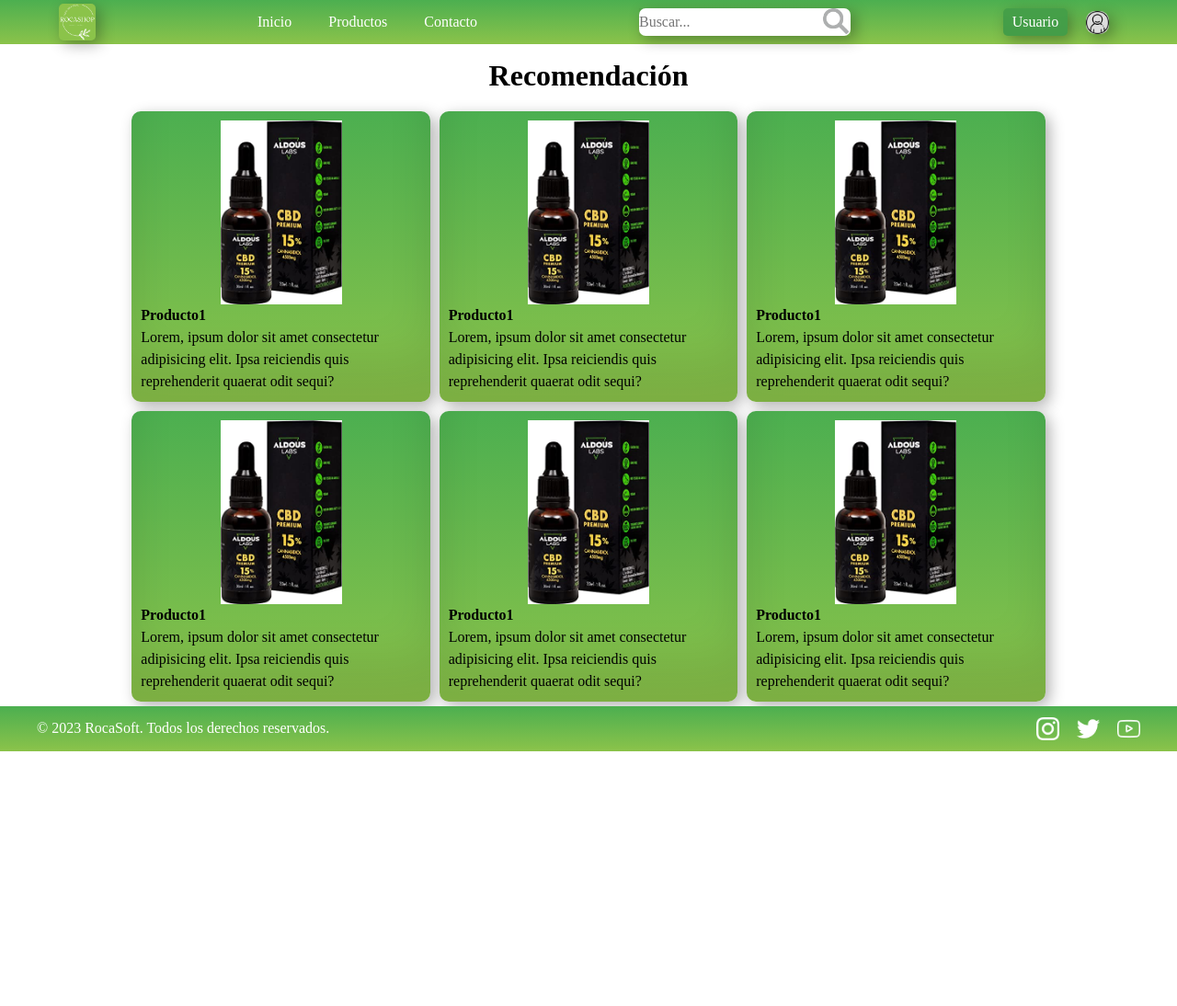
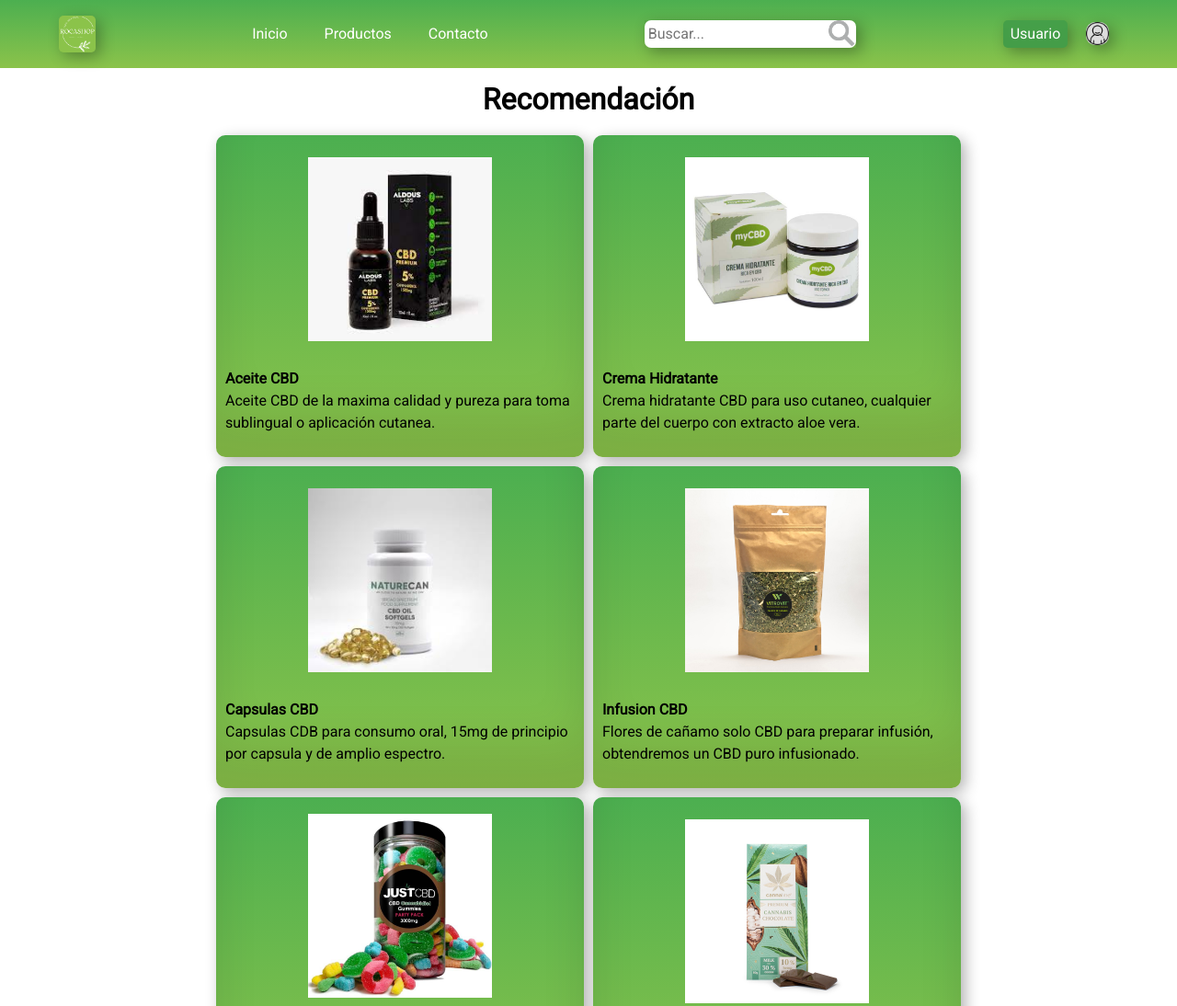
Before and after one commit to iesdonanadiw/proyecto-diw-miguelangelroca, a plain HTML site: page index.html in a window 1280 px wide. Shown: the top 1094 px of the page at 92% size. Before the commit the page ends 817 px from the top, so only its background shows below. Drawn offline with Linux system fonts and the light colour scheme.

Commit message:
Añadida imagenes de productos y más responsive

```diff
--- a/css/index.css
+++ b/css/index.css
@@ -30,80 +30,39 @@
   width: auto;
   height: 25vh;
 }
+.product_description {
+  height: 10vh;
+}
 /* Fin contenido principal */
 
 /*RESPONSIVE*/
 
 /* Dispositivos muy pequeños (moviles, 600px o menos) */
 @media only screen and (max-width: 600px) {
-  .navbar {
-    height: 12vh;
-  }
-  .navbar_menu {
-    display: flex;
-    flex-flow: column;
-  }
-  .navbar_search {
-    flex-flow: column;
-    align-items: center;
-  }
-  .search_input {
-    width: 60px;
-  }
-  .search_button {
-    width: 30px;
-  }
-  .navbar_login {
-    flex-flow: column-reverse;
-    align-items: center;
-    justify-content: center;
-    width: 50px;
-    height: 12vh;
-  }
-  .login_image {
-    width: 30px;
-    height: auto;
-  }
-  .login_button {
-    margin: 0;
-  }
   .products {
     flex-flow: column;
   }
   .product {
     width: 100%;
+    height: auto;
   }
-  .footer {
-    flex-flow: column;
-    height: 12vh;
-    align-items: baseline;
-    justify-content: space-evenly;
-  }
-  .footer_rights {
-    margin-left: 1vh;
+  .product_description {
+    width: 100%;
+    height: auto;
   }
 }
 
 /* Dispositivos pequeños (tablets y moviles grandes, 600px o más) */
 @media only screen and (min-width: 600px) {
-  .navbar {
-    height: 50%;
-  }
-  .navbar_menu {
-    display: flex;
-    flex-flow: row;
-  }
-  .search_input {
-    width: 75px;
-  }
   .products {
     flex-flow: wrap;
   }
   .product {
     width: 90%;
   }
-  .footer {
-    height: 50%;
+  .product_description {
+    width: 100%;
+    height: auto;
   }
 }
 
@@ -112,33 +71,17 @@
 
 /* Dispositivos grandes (portatiles/escritorio, 992px o mas) */
 @media only screen and (min-width: 992px) {
-  .navbar {
-    height: 100%;
-  }
-  .search_input {
-    width: 150px;
-  }
   .product {
-    width: 32%;
-  }
-  .footer {
-    height: 100%;
+    width: 360px;
+    height: 400px;
   }
 }
 
 /* Dispositivos muy grandes (portatiles/escritorio grandes, 1200px o mas) */
 @media only screen and (min-width: 1200px) {
-  .navbar {
-    height: 100%;
-  }
-  .search_input {
-    width: 200px;
-  }
   .product {
-    width: 32%;
-  }
-  .footer {
-    height: 100%;
+    width: 400px;
+    height: 350px;
   }
 }
 
--- a/css/style.css
+++ b/css/style.css
@@ -1,4 +1,6 @@
 /* RESET */
+@import url("https://fonts.googleapis.com/css2?family=Roboto&display=swap");
+
 *,
 *::before,
 *::after {
@@ -16,6 +18,7 @@ html {
   font-size: 62.5%;
 }
 body {
+  font-family: "Roboto", sans-serif;
   scroll-behavior: smooth;
   line-height: 1.5;
   min-height: 100vh;
@@ -170,3 +173,100 @@ table {
     0.3em 0.3em 1em rgba(0, 0, 0, 0.3);
 }
 /* Fin pie de pagina */
+
+/*RESPONSIVE*/
+
+/* Dispositivos muy pequeños (moviles, 600px o menos) */
+@media only screen and (max-width: 600px) {
+  .navbar {
+    height: 15vh;
+  }
+  .navbar_logo {
+    display: none;
+  }
+  .navbar_menu {
+    display: flex;
+    flex-flow: column;
+  }
+  .navbar_menu li {
+    padding: 0;
+    margin: 0;
+  }
+  .search_input {
+    width: 60px;
+  }
+  .search_button {
+    width: 30px;
+  }
+  .navbar_login {
+    flex-flow: column-reverse;
+    align-items: center;
+    justify-content: center;
+    width: 50px;
+    height: 12vh;
+  }
+  .login_image {
+    width: 30px;
+    height: auto;
+  }
+  .login_button {
+    margin: 0;
+  }
+  .footer {
+    flex-flow: column;
+    height: 15vh;
+    align-items: center;
+    justify-content: space-evenly;
+  }
+  .footer_rights {
+    margin-left: 1vh;
+  }
+}
+
+/* Dispositivos pequeños (tablets y moviles grandes, 600px o más) */
+@media only screen and (min-width: 600px) {
+  .navbar {
+    height: 50%;
+  }
+  .navbar_menu {
+    display: flex;
+    flex-flow: row;
+  }
+  .search_input {
+    width: 70px;
+  }
+  .footer {
+    height: 50%;
+  }
+}
+
+/* Dispositivos medianos (tablets grandes, 768px o mas) */
+/*@media only screen and (min-width: 768px) {...}*/
+
+/* Dispositivos grandes (portatiles/escritorio, 992px o mas) */
+@media only screen and (min-width: 992px) {
+  .navbar {
+    height: 100%;
+  }
+  .search_input {
+    width: 150px;
+  }
+  .footer {
+    height: 100%;
+  }
+}
+
+/* Dispositivos muy grandes (portatiles/escritorio grandes, 1200px o mas) */
+@media only screen and (min-width: 1200px) {
+  .navbar {
+    height: 100%;
+  }
+  .search_input {
+    width: 200px;
+  }
+  .footer {
+    height: 100%;
+  }
+}
+
+/* FIN RESPONSIVE */
--- a/index.html
+++ b/index.html
@@ -22,10 +22,10 @@
           type="text"
           name="search"
           class="search_input"
-          placeholder="Buscar..."
+          placeholder=" Buscar..."
         />
         <button class="search_button">
-          <img src="img/icon.png" alt="icon" />
+          <img src="img/search.png" alt="search" />
         </button>
       </form>
       <form class="navbar_login" action="#" method="POST">
@@ -39,78 +39,78 @@
       <div class="products">
         <div class="product">
           <div class="product_image">
-            <img src="img/cbdoil.jpg" alt="producto1" />
+            <img src="img/cbdoil.jpeg" alt="cbdoil" />
           </div>
           <div class="product_description">
-            <h4>Producto1</h4>
+            <h4>Aceite CBD</h4>
             <p>
-              Lorem, ipsum dolor sit amet consectetur adipisicing elit. Ipsa
-              reiciendis quis reprehenderit quaerat odit sequi?
+              Aceite CBD de la maxima calidad y pureza para toma sublingual o
+              aplicación cutanea.
             </p>
           </div>
         </div>
 
         <div class="product">
           <div class="product_image">
-            <img src="img/cbdoil.jpg" alt="producto1" />
+            <img src="img/cbdcream.jpg" alt="cbdcream" />
           </div>
           <div class="product_description">
-            <h4>Producto1</h4>
+            <h4>Crema Hidratante</h4>
             <p>
-              Lorem, ipsum dolor sit amet consectetur adipisicing elit. Ipsa
-              reiciendis quis reprehenderit quaerat odit sequi?
+              Crema hidratante CBD para uso cutaneo, cualquier parte del cuerpo
+              con extracto aloe vera.
             </p>
           </div>
         </div>
 
         <div class="product">
           <div class="product_image">
-            <img src="img/cbdoil.jpg" alt="producto1" />
+            <img src="img/cbdcapsule.jpeg" alt="cbdcapsule" />
           </div>
           <div class="product_description">
-            <h4>Producto1</h4>
+            <h4>Capsulas CBD</h4>
             <p>
-              Lorem, ipsum dolor sit amet consectetur adipisicing elit. Ipsa
-              reiciendis quis reprehenderit quaerat odit sequi?
+              Capsulas CDB para consumo oral, 15mg de principio por capsula y de
+              amplio espectro.
             </p>
           </div>
         </div>
 
         <div class="product">
           <div class="product_image">
-            <img src="img/cbdoil.jpg" alt="producto1" />
+            <img src="img/cbdinfusion.jpg" alt="cbdinfusion" />
           </div>
           <div class="product_description">
-            <h4>Producto1</h4>
+            <h4>Infusion CBD</h4>
             <p>
-              Lorem, ipsum dolor sit amet consectetur adipisicing elit. Ipsa
-              reiciendis quis reprehenderit quaerat odit sequi?
+              Flores de cañamo solo CBD para preparar infusión, obtendremos un
+              CBD puro infusionado.
             </p>
           </div>
         </div>
 
         <div class="product">
           <div class="product_image">
-            <img src="img/cbdoil.jpg" alt="producto1" />
+            <img src="img/cbdgummies.jpg" alt="cbdgummies" />
           </div>
           <div class="product_description">
-            <h4>Producto1</h4>
+            <h4>Gominolas CBD</h4>
             <p>
-              Lorem, ipsum dolor sit amet consectetur adipisicing elit. Ipsa
-              reiciendis quis reprehenderit quaerat odit sequi?
+              Selección variada de gominolas con alto contenido en CBD, si
+              quieres darte un capricho hazlo a lo grande.
             </p>
           </div>
         </div>
 
         <div class="product">
           <div class="product_image">
-            <img src="img/cbdoil.jpg" alt="producto1" />
+            <img src="img/cbdchocolat.jpg" alt="cbdchocolat" />
           </div>
           <div class="product_description">
-            <h4>Producto1</h4>
+            <h4>Chocolate CBD</h4>
             <p>
-              Lorem, ipsum dolor sit amet consectetur adipisicing elit. Ipsa
-              reiciendis quis reprehenderit quaerat odit sequi?
+              Selección del mejor cacao mezclado con el aceite CBD premium,
+              explotara en tu paladar.
             </p>
           </div>
         </div>
@@ -122,9 +122,9 @@
         <span>© 2023 RocaSoft. Todos los derechos reservados.</span>
       </div>
       <div class="footer_icons">
-        <a href="#"><img src="img/instagram.png" alt="instagram"></a>
-        <a href="#"><img src="img/twitter.png" alt="twitter"></a>
-        <a href="#"><img src="img/youtube.png" alt="youtube"></a>
+        <a href="#"><img src="img/instagram.png" alt="instagram" /></a>
+        <a href="#"><img src="img/twitter.png" alt="twitter" /></a>
+        <a href="#"><img src="img/youtube.png" alt="youtube" /></a>
       </div>
     </footer>
   </body>
```
Also changed, not shown: img/cbdcapsule.jpeg (added), img/cbdchocolat.jpg (added), img/cbdcream.jpg (added), img/cbdgummies.jpg (added), img/cbdinfusion.jpg (added), img/cbdoil.jpeg (added), img/cbdoil.jpg (deleted), img/search.png (renamed from img/icon.png), 1 other file.
